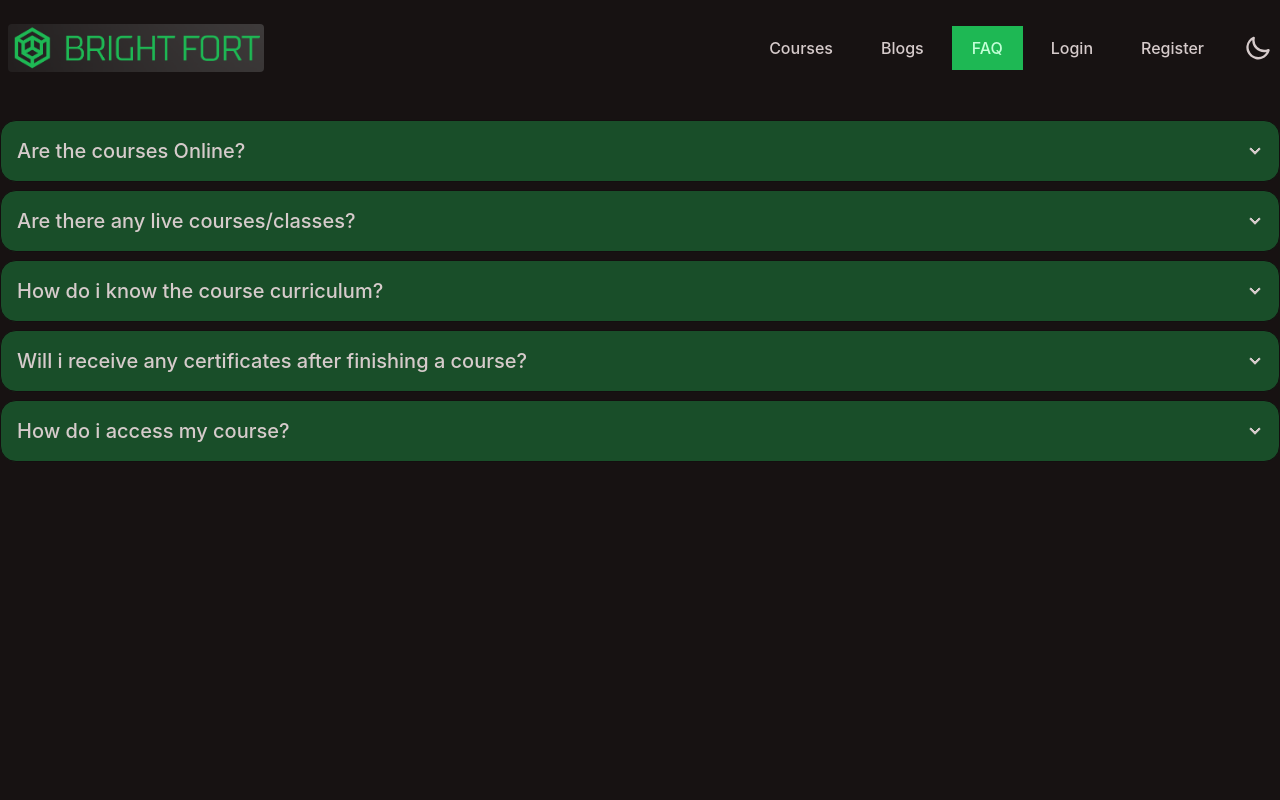
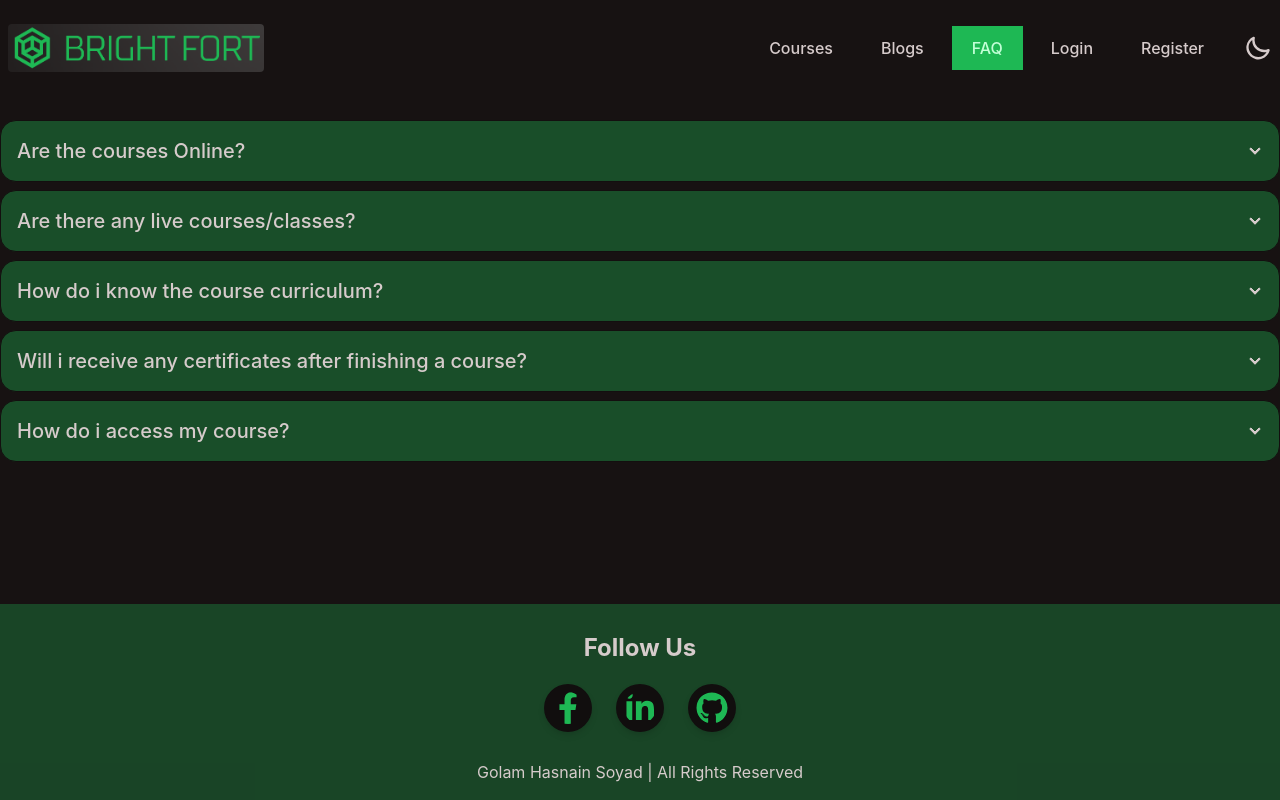
Before and after one commit to GHSoyad/bright-fort-client, a React (Create React App) app: page /faq in a window 1280 px wide. Built offline with nearby package versions, Linux system fonts and the light colour scheme; no server answers.

Commit message:
Added footer

```diff
--- a/src/components/FAQ/FAQ.js
+++ b/src/components/FAQ/FAQ.js
@@ -2,7 +2,7 @@ import React from 'react';
 
 const FAQ = () => {
     return (
-        <div className='container px-2 md:px-4 xl:px-0 mx-auto max-w-screen-xl'>
+        <div className='container px-2 md:px-4 xl:px-0 mx-auto max-w-screen-xl min-h-[calc(100vh_-_380px)]'>
             <div className='flex flex-col gap-2'>
                 <div className="collapse collapse-arrow border border-base-300 bg-secondary/30 rounded-box">
                     <input type="checkbox" className="peer" />
--- /dev/null
+++ b/src/components/Footer/Footer.js
@@ -0,0 +1,24 @@
+import React from 'react';
+import { FaFacebookF, FaGithub, FaLinkedinIn } from 'react-icons/fa';
+
+const Footer = () => {
+    return (
+        <div className='w-full bg-primary/30 mt-16'>
+            <div className='container px-4 md:px-8 xl:px-0 mx-auto max-w-screen-xl'>
+                <div className='py-7'>
+                    <div className='flex flex-col justify-center items-center gap-5 text-center'>
+                        <h3 className='text-2xl font-bold'>Follow Us</h3>
+                        <div className='flex items-center text-5xl text-primary gap-6'>
+                            <a href="https://www.facebook.com/golam.sowad/" target="_blank" rel="noreferrer noopener"><FaFacebookF className='bg-neutral rounded-full p-2 hover:bg-primary/90 hover:text-white cursor-pointer drop-shadow-md'></FaFacebookF></a>
+                            <a href="https://www.linkedin.com/in/ghsoyad/" target="_blank" rel="noreferrer noopener"><FaLinkedinIn className='bg-neutral rounded-full p-2 hover:bg-primary/90 hover:text-white cursor-pointer drop-shadow-md'></FaLinkedinIn></a>
+                            <a href="https://github.com/GHSoyad" target="_blank" rel="noreferrer noopener"><FaGithub className='bg-neutral rounded-full p-2 hover:bg-primary/90 hover:text-white cursor-pointer drop-shadow-md'></FaGithub></a>
+                        </div>
+                    </div>
+                </div>
+                <p className='text-center pb-4'>Golam Hasnain Soyad | All Rights Reserved</p>
+            </div>
+        </div>
+    );
+};
+
+export default Footer;
--- a/src/layouts/Main/Main.js
+++ b/src/layouts/Main/Main.js
@@ -1,6 +1,7 @@
 import React from 'react';
 import { Toaster } from 'react-hot-toast';
 import { Outlet, ScrollRestoration } from 'react-router-dom';
+import Footer from '../../components/Footer/Footer';
 import Navbar from '../../components/Navbar/Navbar';
 
 const Main = () => {
@@ -8,6 +9,7 @@ const Main = () => {
         <div>
             <Navbar></Navbar>
             <Outlet></Outlet>
+            <Footer></Footer>
             <Toaster></Toaster>
             <ScrollRestoration></ScrollRestoration>
         </div>
```
